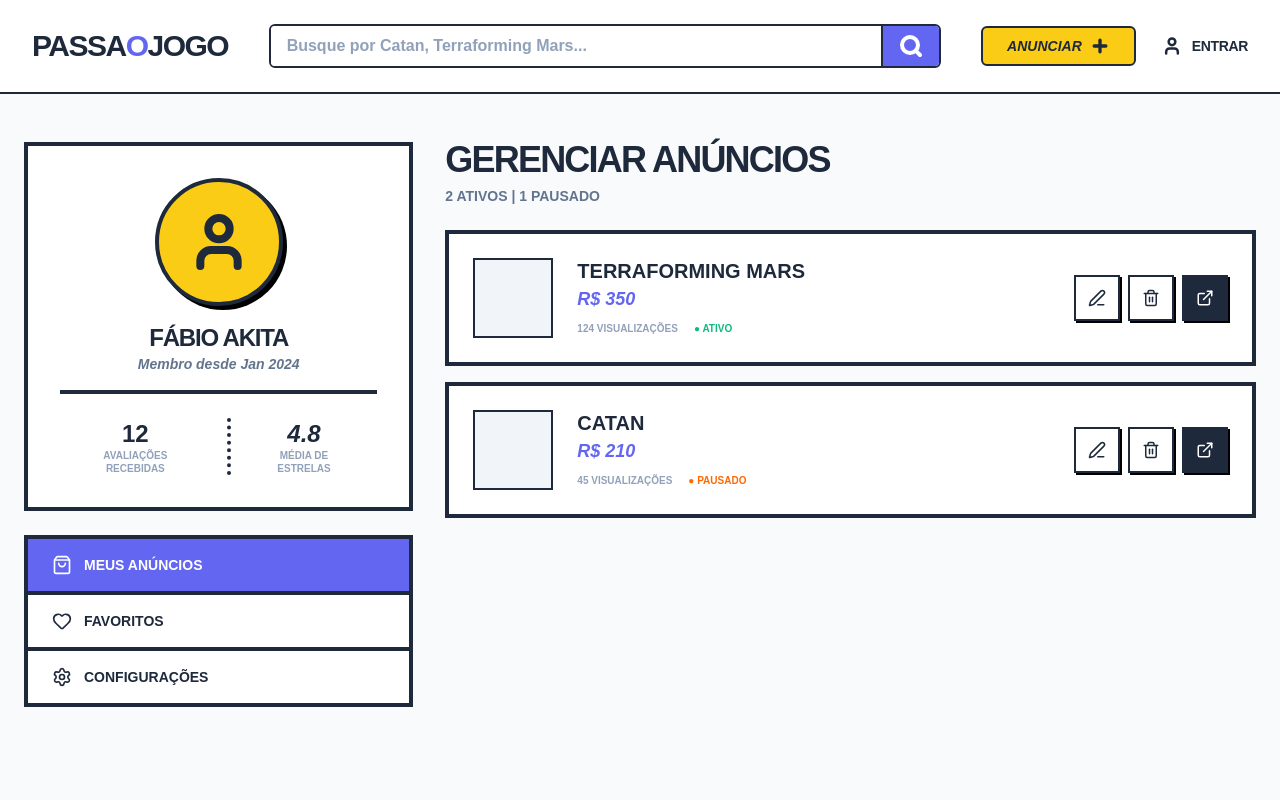
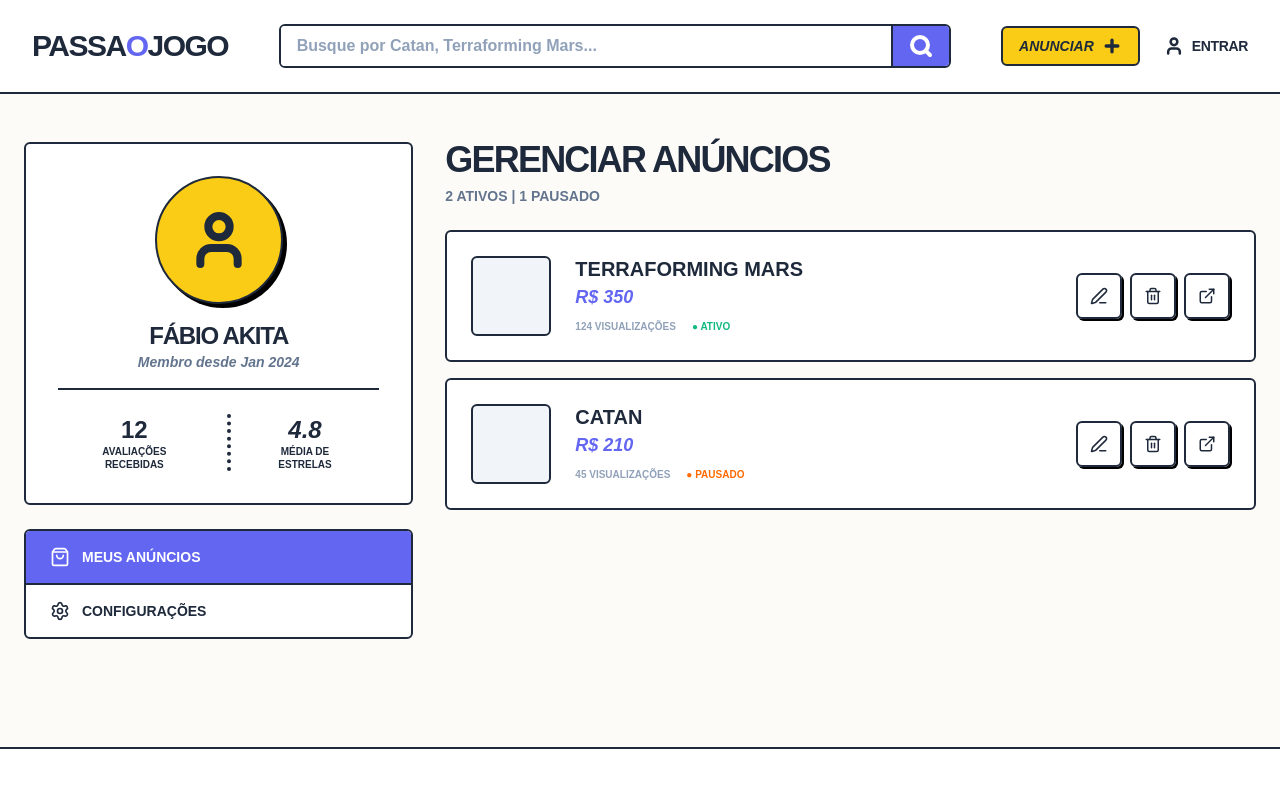
Before and after one commit to mayyzenacs/PassaOJogo, a React (Vite) app in the folder passaojogo.web/: page /profile in a window 1280 px wide. Shown: the top 800 px of the page. Built offline with nearby package versions, Linux system fonts and the light colour scheme.

Commit message:
improve frontend design

```diff
--- a/passaojogo.web/src/components/NavBar.tsx
+++ b/passaojogo.web/src/components/NavBar.tsx
@@ -25,7 +25,7 @@
       <div className="flex items-center gap-4">
         <Link
           to="/anunciar"
-          className="bg-neo-yellow rounded-md border-2 border-neo-text px-6 py-2 font-black shadow-neo active:shadow-none active:translate-x-1 active:translate-y-1 transition-all flex items-center gap-2 whitespace-nowrap uppercase italic text-sm"
+          className="bg-neo-yellow rounded-md border-2 border-neo-text px-4 py-2 font-black shadow-neo active:shadow-none active:translate-x-1 active:translate-y-1 transition-all flex items-center gap-2 whitespace-nowrap uppercase italic text-sm"
         >
           Anunciar <Plus size={20} strokeWidth={4} />
         </Link>
@@ -33,7 +33,7 @@
           to="/login"
           className="flex items-center font-bold hover:text-neo-indigo transition-all group"
         >
-          <div className="p-2 border-2 border-transparent group-hover:border-neo-indigo transition-all">
+          <div className="p-2 group-hover:border-neo-indigo transition-all">
             <User size={20} strokeWidth={3} />
           </div>
           <span className="hidden lg:inline uppercase text-sm tracking-tight">
--- a/passaojogo.web/src/pages/Login.tsx
+++ b/passaojogo.web/src/pages/Login.tsx
@@ -11,7 +11,7 @@
             to="/"
             className="inline-flex items-center gap-2 font-black uppercase text-xs group transition-all"
           >
-            <div className="p-2 border-2 border-neo-text group-hover:bg-neo-yellow transition-all shadow-[2px_2px_0px_0px_rgba(0,0,0,1)] group-hover:shadow-none group-hover:translate-x-px group-hover:translate-y-px">
+            <div className="p-2  group-hover:bg-neo-yellow transition-all  group-hover:shadow-none group-hover:translate-x-px group-hover:translate-y-px">
               <ChevronLeft size={16} strokeWidth={4} />
             </div>
             <span className="group-hover:text-neo-indigo transition-colors">
--- a/passaojogo.web/src/pages/Profile.tsx
+++ b/passaojogo.web/src/pages/Profile.tsx
@@ -27,15 +27,15 @@
   ];
 
   return (
-    <div className="min-h-screen bg-neo-bg flex flex-col font-body">
+    <div className="min-h-screen flex flex-col font-body">
       <Navbar />
 
       <main className="max-w-7xl mx-auto w-full px-6 py-12 flex-1">
         <div className="grid grid-cols-1 lg:grid-cols-12 gap-8">
           <aside className="lg:col-span-4 space-y-6">
-            <div className="bg-white border-4 border-neo-text p-8 shadow-neo">
+            <div className="bg-white rounded-md border-2 border-neo-text p-8 shadow-neo">
               <div className="flex flex-col items-center text-center">
-                <div className="w-32 h-32 bg-neo-yellow border-4 border-neo-text rounded-full flex items-center justify-center mb-4 shadow-[4px_4px_0px_0px_rgba(0,0,0,1)]">
+                <div className="w-32 h-32 bg-neo-yellow border-2 border-neo-text rounded-full flex items-center justify-center mb-4 shadow-[4px_4px_0px_0px_rgba(0,0,0,1)]">
                   <User size={64} strokeWidth={3} />
                 </div>
                 <h2 className="text-2xl font-black uppercase tracking-tighter">
@@ -45,10 +45,10 @@
                   Membro desde Jan 2024
                 </p>
 
-                <div className="grid grid-cols-2 w-full gap-4 border-t-4 border-neo-text pt-6">
+                <div className="grid grid-cols-2 w-full gap-4 border-t-2 border-neo-text pt-6">
                   <div className="text-center">
                     <p className="text-2xl font-black">12</p>
-                    <p className="text-[10px] font-black uppercase text-slate-400 leading-tight">
+                    <p className="text-[10px] font-black uppercase leading-tight">
                       Avaliações
                       <br />
                       Recebidas
@@ -56,7 +56,7 @@
                   </div>
                   <div className="text-center border-l-4 border-neo-text border-dotted">
                     <p className="text-2xl font-black italic">4.8</p>
-                    <p className="text-[10px] font-black uppercase text-slate-400 leading-tight">
+                    <p className="text-[10px] font-black uppercase leading-tight">
                       Média de
                       <br />
                       Estrelas
@@ -66,19 +66,14 @@
               </div>
             </div>
 
-            <nav className="flex flex-col border-4 border-neo-text bg-white shadow-neo overflow-hidden">
+            <nav className="flex flex-col rounded-md border-2 border-neo-text bg-white shadow-neo overflow-hidden">
               <button
                 onClick={() => setActiveTab("anuncios")}
-                className={`flex items-center gap-3 px-6 py-4 font-black uppercase text-sm border-b-4 border-neo-text transition-all ${activeTab === "anuncios" ? "bg-neo-indigo text-white" : "hover:bg-slate-50"}`}
+                className={`flex items-center gap-3 px-6 py-4 font-black uppercase text-sm border-b-2 border-neo-text transition-all ${activeTab === "anuncios" ? "bg-neo-indigo text-white" : "hover:bg-slate-50"}`}
               >
                 <ShoppingBag size={20} /> Meus Anúncios
               </button>
-              <button
-                onClick={() => setActiveTab("favoritos")}
-                className={`flex items-center gap-3 px-6 py-4 font-black uppercase text-sm border-b-4 border-neo-text transition-all ${activeTab === "favoritos" ? "bg-neo-indigo text-white" : "hover:bg-slate-50"}`}
-              >
-                <Heart size={20} /> Favoritos
-              </button>
+
               <button
                 onClick={() => setActiveTab("config")}
                 className={`flex items-center gap-3 px-6 py-4 font-black uppercase text-sm transition-all ${activeTab === "config" ? "bg-neo-indigo text-white" : "hover:bg-slate-50"}`}
@@ -104,10 +99,10 @@
                   {myAds.map((ad) => (
                     <div
                       key={ad.id}
-                      className="bg-white border-4 border-neo-text p-6 shadow-neo flex flex-col md:flex-row justify-between items-center gap-6"
+                      className="bg-white rounded-md border-2 border-neo-text p-6 shadow-neo flex flex-col md:flex-row justify-between items-center gap-6"
                     >
                       <div className="flex items-center gap-6 w-full">
-                        <div className="w-20 h-20 bg-slate-100 border-2 border-neo-text shrink-0"></div>
+                        <div className="w-20 h-20 bg-slate-100 border-2 rounded-md border-neo-text shrink-0"></div>
                         <div>
                           <h4 className="text-xl font-black uppercase leading-none mb-1">
                             {ad.title}
@@ -130,13 +125,13 @@
                         </div>
                       </div>
                       <div className="flex gap-2 w-full md:w-auto">
-                        <button className="flex-1 md:flex-none p-3 border-2 border-neo-text hover:bg-neo-yellow shadow-[2px_2px_0px_0px_rgba(0,0,0,1)] transition-all">
+                        <button className="flex-1 md:flex-none p-3 border-2 rounded-md border-neo-text hover:bg-neo-yellow shadow-[2px_2px_0px_0px_rgba(0,0,0,1)] transition-all">
                           <Edit3 size={18} />
                         </button>
-                        <button className="flex-1 md:flex-none p-3 border-2 border-neo-text hover:bg-red-500 hover:text-white shadow-[2px_2px_0px_0px_rgba(0,0,0,1)] transition-all">
+                        <button className="flex-1 md:flex-none p-3 rounded-md border-2 border-neo-text hover:bg-red-500 hover:text-white shadow-[2px_2px_0px_0px_rgba(0,0,0,1)] transition-all">
                           <Trash2 size={18} />
                         </button>
-                        <button className="flex-1 md:flex-none p-3 bg-neo-text text-white border-2 border-neo-text shadow-[2px_2px_0px_0px_rgba(0,0,0,1)]">
+                        <button className="flex-1 md:flex-none p-3 rounded-md border-2 border-neo-text hover:bg-black hover:text-white shadow-[2px_2px_0px_0px_rgba(0,0,0,1)] transition-all">
                           <ExternalLink size={18} />
                         </button>
                       </div>
@@ -147,7 +142,7 @@
             )}
 
             {activeTab === "config" && (
-              <div className="bg-white border-4 border-neo-text p-8 shadow-neo space-y-10">
+              <div className="bg-white rounded-md border-2 border-neo-text p-8 shadow-neo space-y-10">
                 <h3 className="text-4xl font-heading font-black uppercase tracking-tighter leading-none">
                   Dados da Conta
                 </h3>
@@ -164,7 +159,7 @@
                       <input
                         type="text"
                         defaultValue="Fábio Akita"
-                        className="w-full px-4 py-3 border-2 border-neo-text font-bold outline-none focus:bg-indigo-50"
+                        className="w-full px-4 py-3 rounded-md border-2 border-neo-text font-bold outline-none focus:bg-indigo-50"
                       />
                     </div>
                     <div className="space-y-1">
@@ -174,7 +169,7 @@
                       <input
                         type="email"
                         defaultValue="akita@passaojogo.com"
-                        className="w-full px-4 py-3 border-2 border-neo-text font-bold outline-none focus:bg-indigo-50"
+                        className="w-full px-4 py-3 rounded-md border-2 border-neo-text font-bold outline-none focus:bg-indigo-50"
                       />
                     </div>
 
@@ -185,7 +180,7 @@
                       <input
                         type="tel"
                         placeholder="Ex: 5511999999999"
-                        className="w-full px-4 py-3 border-2 border-neo-text font-bold outline-none focus:bg-green-50"
+                        className="w-full px-4 py-3 rounded-md border-2 border-neo-text font-bold outline-none focus:bg-green-50"
                       />
                       <p className="text-[10px] font-bold text-slate-400 italic">
                         Obrigatório para receber propostas de compra.
@@ -197,7 +192,7 @@
                     <AddressForm />
                   </div>
 
-                  <button className="bg-neo-emerald text-white border-4 border-neo-text px-8 py-4 font-black uppercase shadow-neo hover:translate-x-1 hover:translate-y-1 hover:shadow-none transition-all">
+                  <button className="bg-neo-emerald text-white border-2 rounded-md  border-neo-text px-8 py-4 font-black uppercase shadow-neo hover:translate-x-1 hover:translate-y-1 hover:shadow-none transition-all">
                     Salvar Alterações
                   </button>
                 </form>
--- a/passaojogo.web/src/pages/Register.tsx
+++ b/passaojogo.web/src/pages/Register.tsx
@@ -11,7 +11,7 @@
             to="/"
             className="inline-flex items-center gap-2 font-black uppercase text-xs group transition-all"
           >
-            <div className="p-2 border-2 border-neo-text group-hover:bg-neo-yellow transition-all shadow-[2px_2px_0px_0px_rgba(0,0,0,1)] group-hover:shadow-none group-hover:translate-x-px group-hover:translate-y-px">
+            <div className="p-2 border-2 group-hover:bg-neo-yellow">
               <ChevronLeft size={16} strokeWidth={4} />
             </div>
             <span>Voltar para a loja</span>
```
